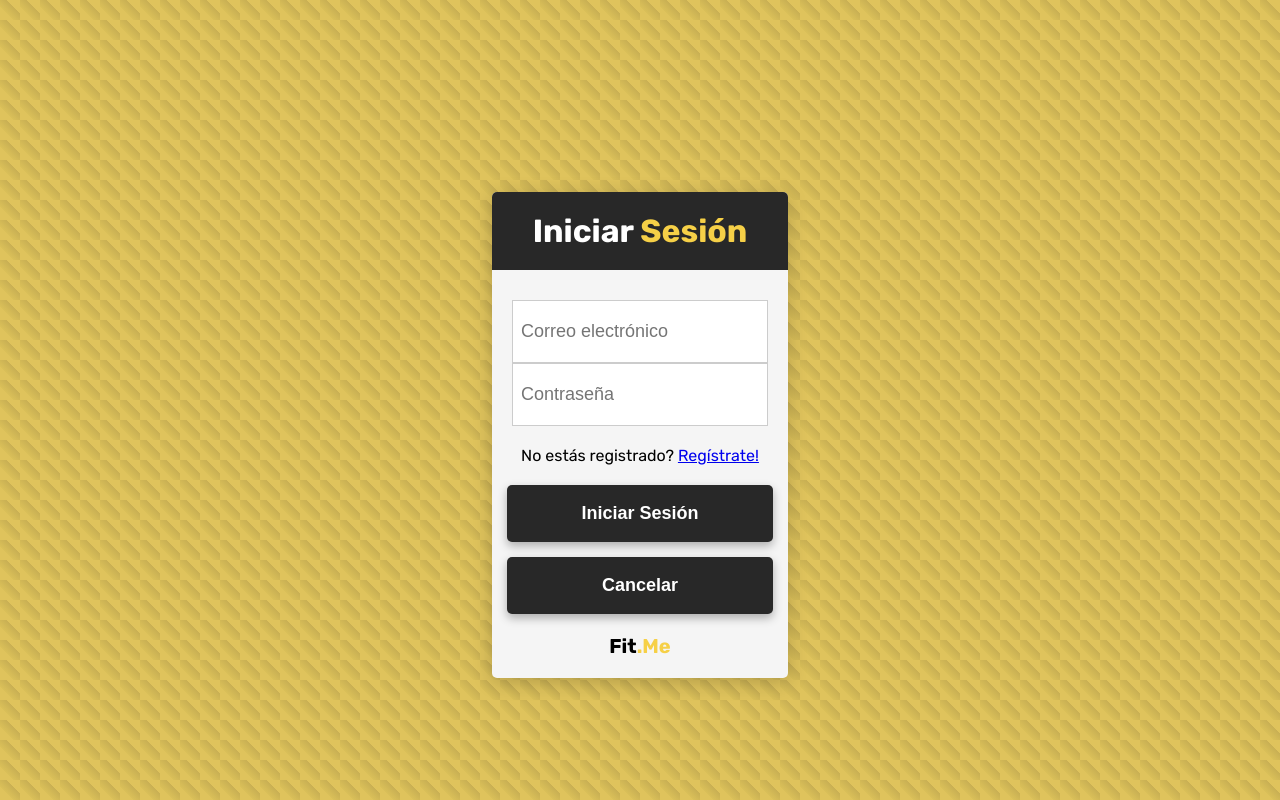
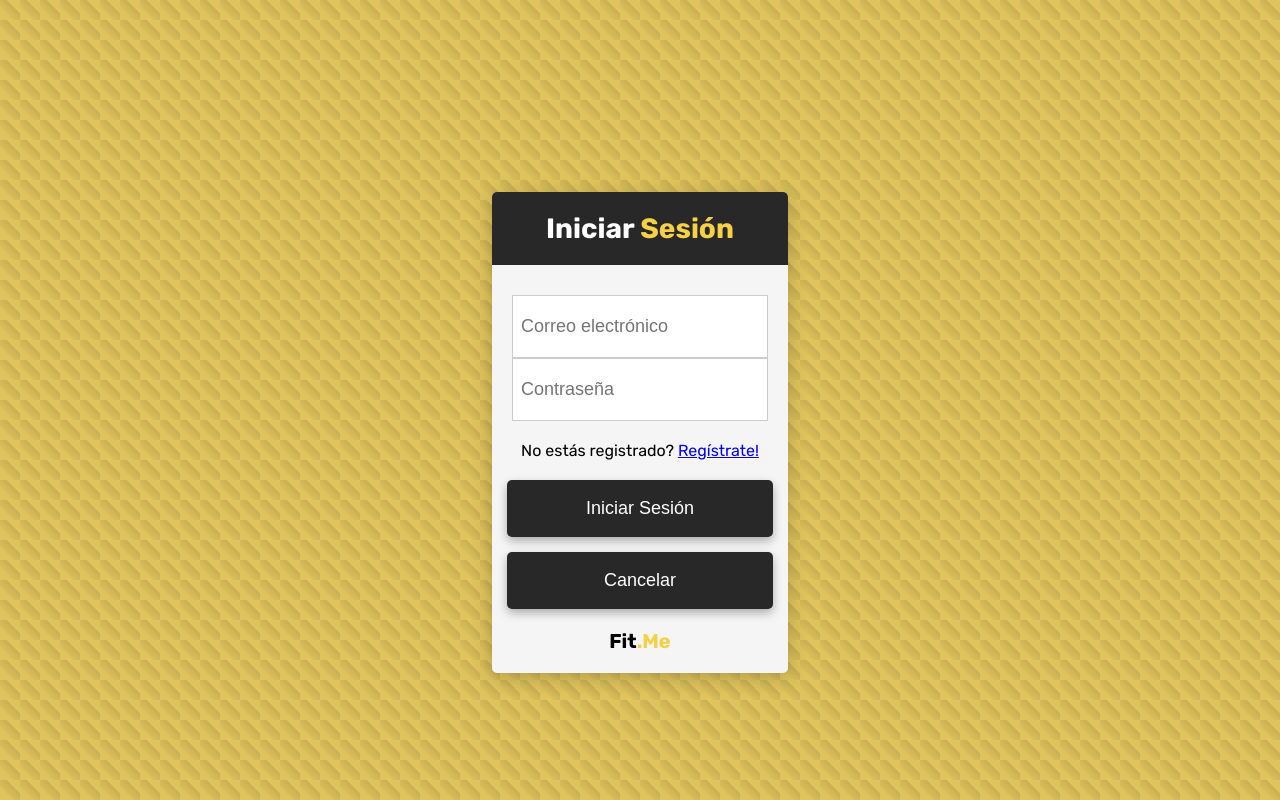
Before and after one commit to Dainerdev/fitme, a React (Vite) app: page /signin in a window 1280 px wide. Built offline with nearby package versions, Linux system fonts and the light colour scheme.

Commit message:
Se modifican los botones y el nombre de los formularios

```diff
--- a/src/styles/sign/signin.module.css
+++ b/src/styles/sign/signin.module.css
@@ -24,6 +24,8 @@
     border-radius: 5px 5px 0 0;
     padding: 20px;
     margin-bottom: 10px;
+    font-size: 28px;
+    font-weight: bold;
 }
 
 .content {
@@ -74,7 +76,6 @@
     font-size: 16px;
     box-shadow: 0 4px 10px rgba(0, 0, 0, 0.3);
     width: 100%;
-    font-weight: bold;
     font-size: 18px;
 }
 
--- a/src/styles/sign/signup.module.css
+++ b/src/styles/sign/signup.module.css
@@ -27,6 +27,8 @@
     border-radius: 5px 5px 0 0;
     padding: 20px;
     margin-bottom: 10px;
+    font-size: 28px;
+    font-weight: bold;
 }
 
 .content {
@@ -106,7 +108,6 @@ input[type="date"]{
     font-size: 16px;
     box-shadow: 0 4px 10px rgba(0, 0, 0, 0.3);
     width: 100%;
-    font-weight: bold;
     font-size: 18px;
 }
 
```
